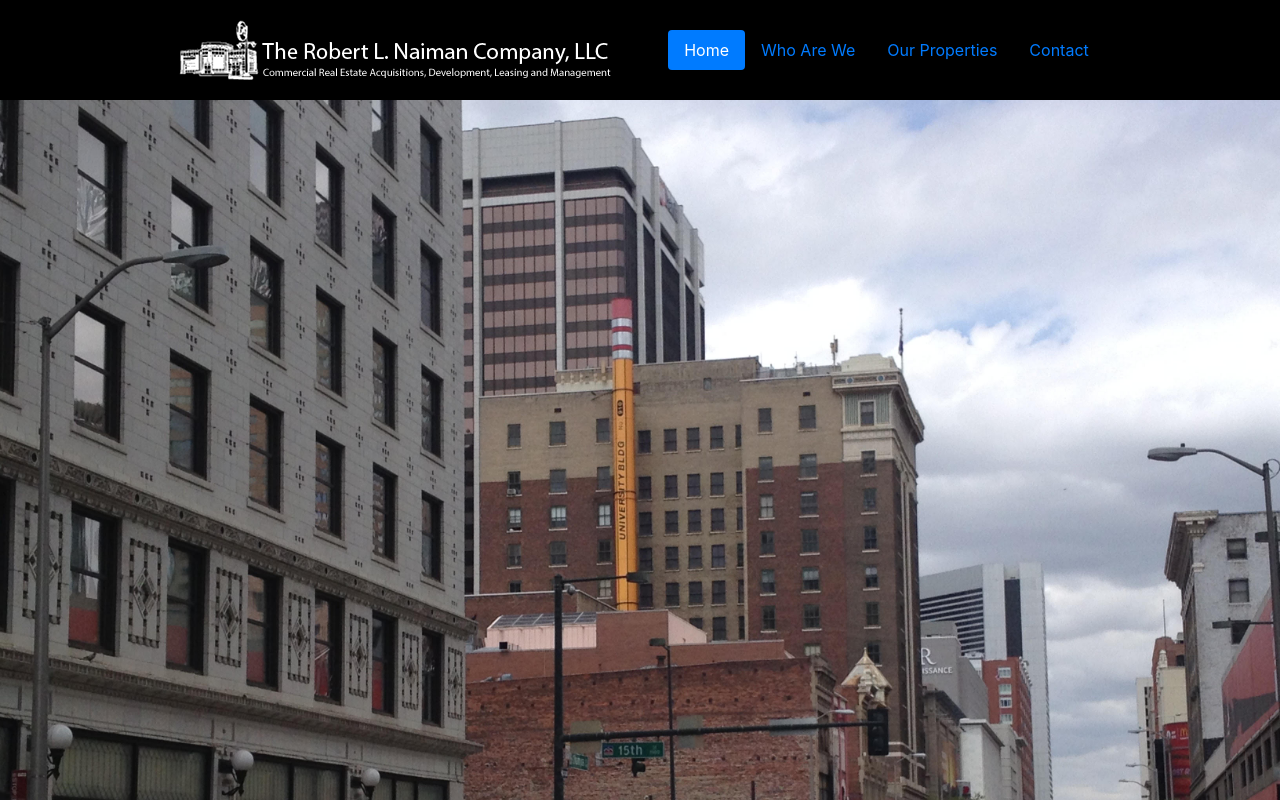
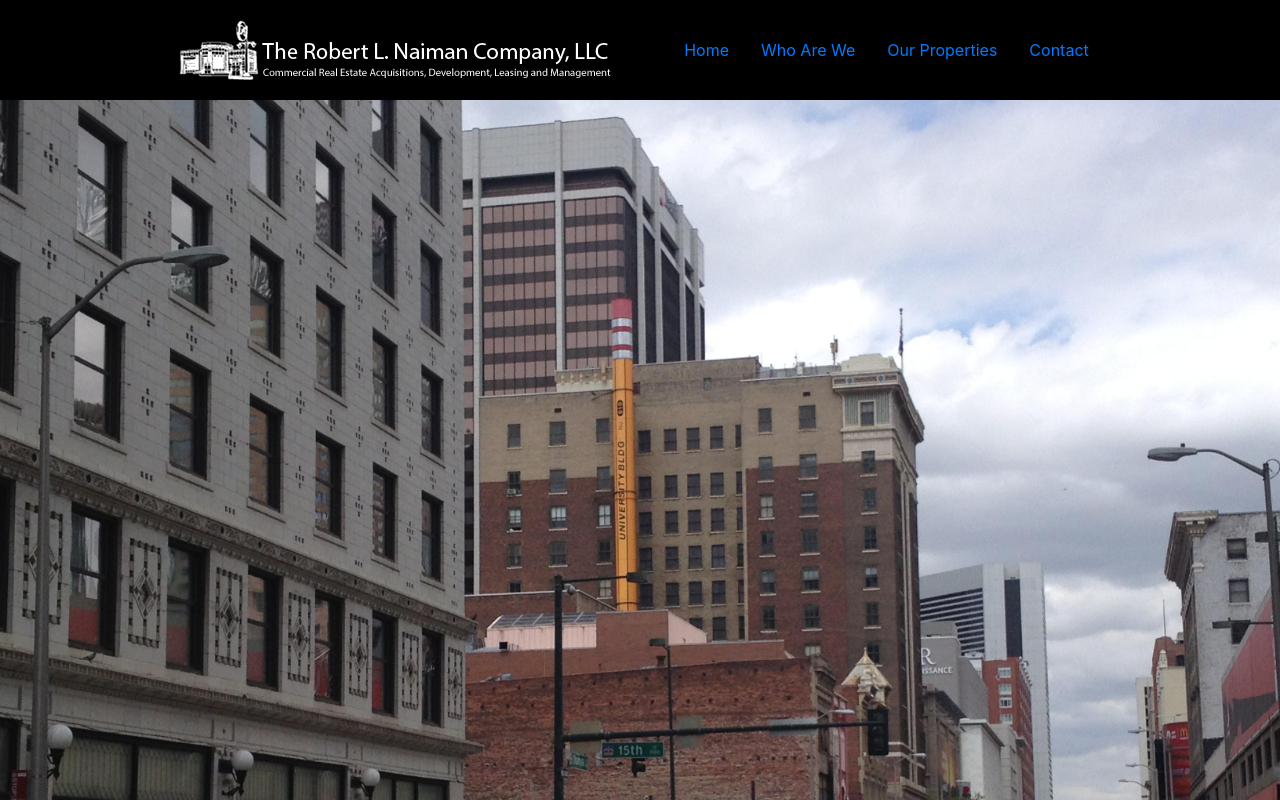
Before and after one commit to NoahNaiman/robnaimanco, a React (Create React App) app: page / in a window 1280 px wide. Shown: the top 800 px of the page. Built offline with nearby package versions, Linux system fonts and the light colour scheme.

Commit message:
Fixed home link

```diff
--- a/src/App.js
+++ b/src/App.js
@@ -82,7 +82,7 @@ function App() {
                 <Image src={logoWhite} fluid className="Navbar-logo"/>
             </Nav.Item>
             <Nav.Item>
-                <Nav.Link href="/home">Home</Nav.Link>
+                <Nav.Link href="/">Home</Nav.Link>
             </Nav.Item>
             <Nav.Item>
                 <Nav.Link eventKey="link-1" href="#WhoAreWe">Who Are We</Nav.Link>
```
